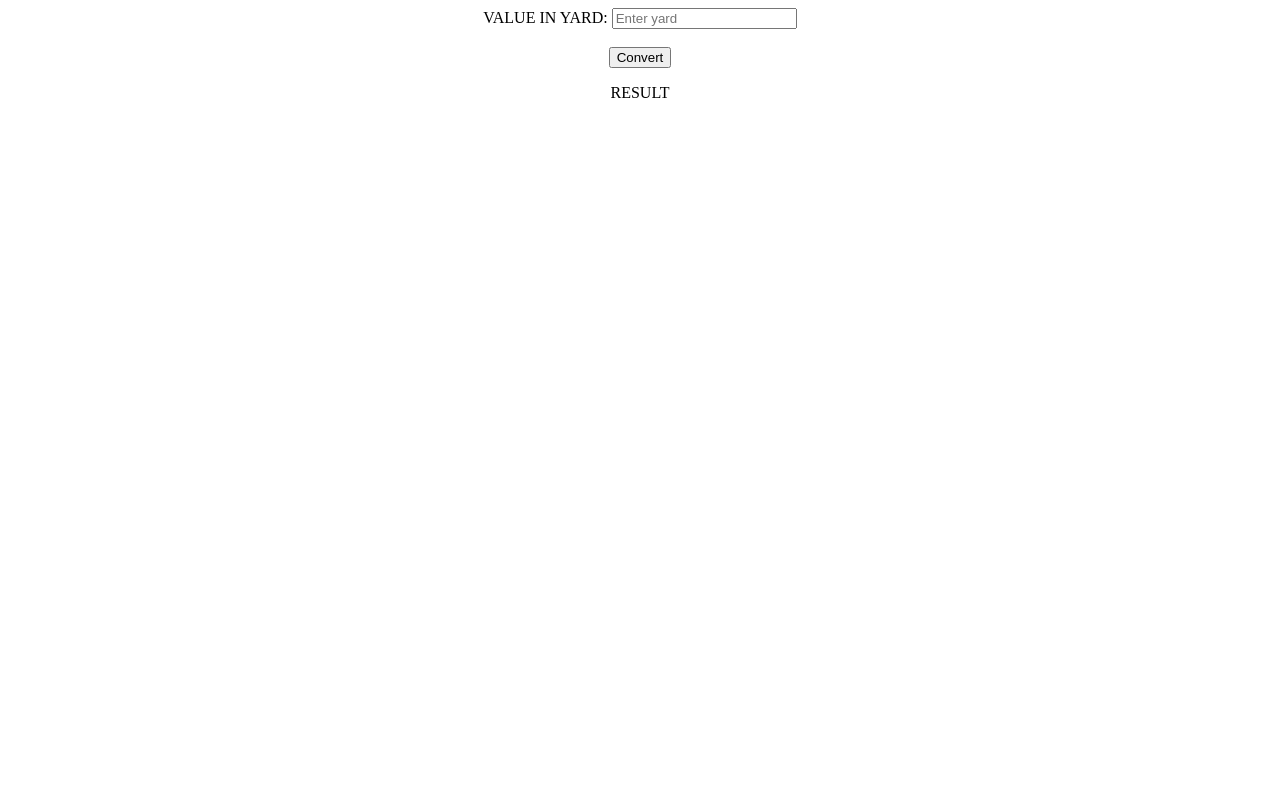
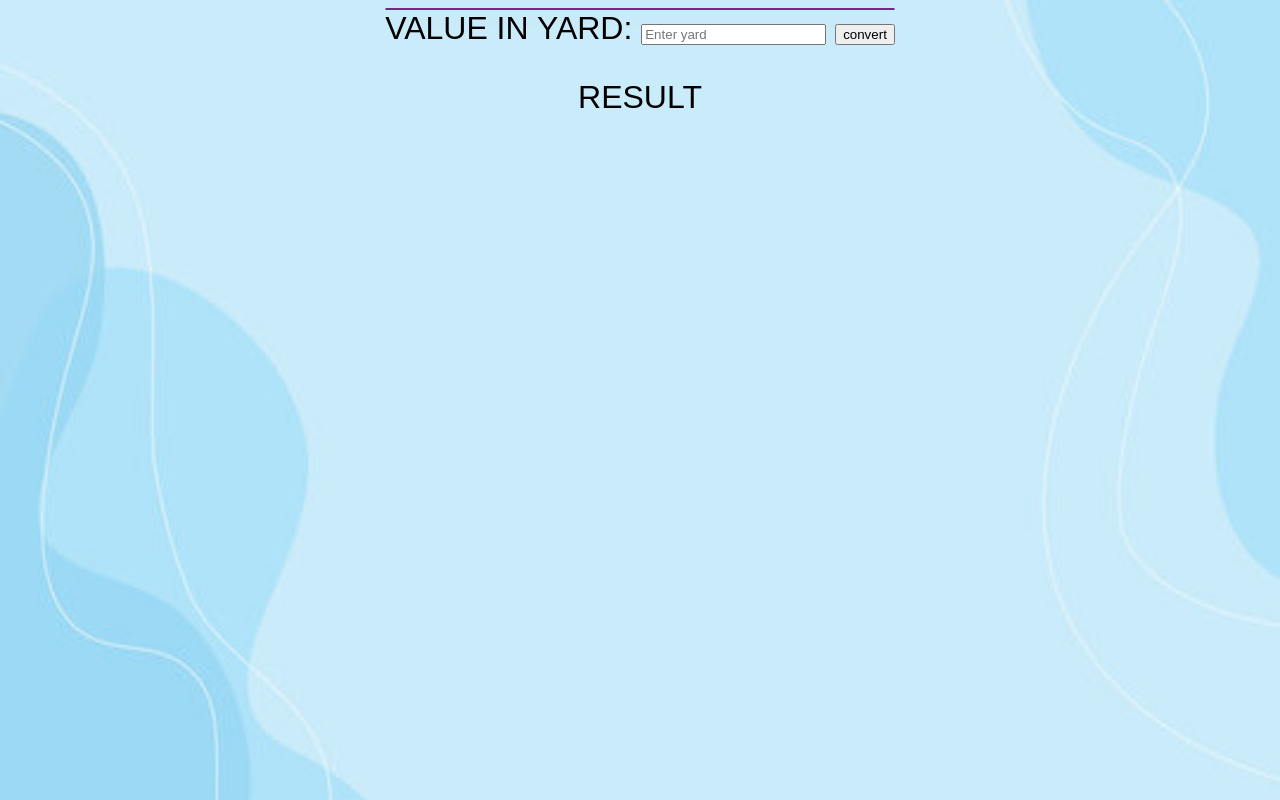
Before and after one commit to Humirehman/yard-into-square-feet-converter, a plain HTML site: page index.html in a window 1280 px wide. Drawn offline with Linux system fonts and the light colour scheme.

Commit message:
converter

```diff
--- a/index.html
+++ b/index.html
@@ -2,21 +2,26 @@
 </head>
 
 <title>yard to  Ft^2  Converter</title>
+<link rel="stylesheet" href="style.css">
 <center><body class="body">
 
 <div class="bodyleft">
+</div>
+
+
+
 
 
 
 <form onsubmit="doconvert(event)">
     <label for="yard">VALUE IN YARD:</label>
     <input class="placeholder" type="number" id="yard" placeholder="Enter yard" step="0.00001" required>
-    <br>
-    <br>
-    <input class="button" type="button" value="Convert" onclick="convertyardToSquareFeet()">
+
+<input class="button" type="button" value="convert" onclick="ConvertYardToSquareFeet()">
+
 </form>
-<p id="result">RESULT</p>
-</div>
+<p id="result">RESULT</p></div>
+
 </center>
 
 <script src="script.mjs"></script>
--- /dev/null
+++ b/style.css
@@ -0,0 +1,18 @@
+body{
+    background-image: url(image.png);
+    background-size: cover;
+    background-repeat: no-repeat;
+    display: flex;
+    justify-content: center;
+    font-size: xx-large;
+    font-family: Arial, Helvetica, sans-serif;
+}
+div{
+    /* From https://css.glass */
+background: rgba(135, 32, 124, 0.03);
+border-radius: 16px;
+box-shadow: 0 4px 30px rgba(0, 0, 0, 0.1);
+backdrop-filter: blur(0px);
+-webkit-backdrop-filter: blur(0px);
+border: 1px solid rgba(135, 32, 124, 1);
+}
```
Also changed, not shown: image.png (added).
